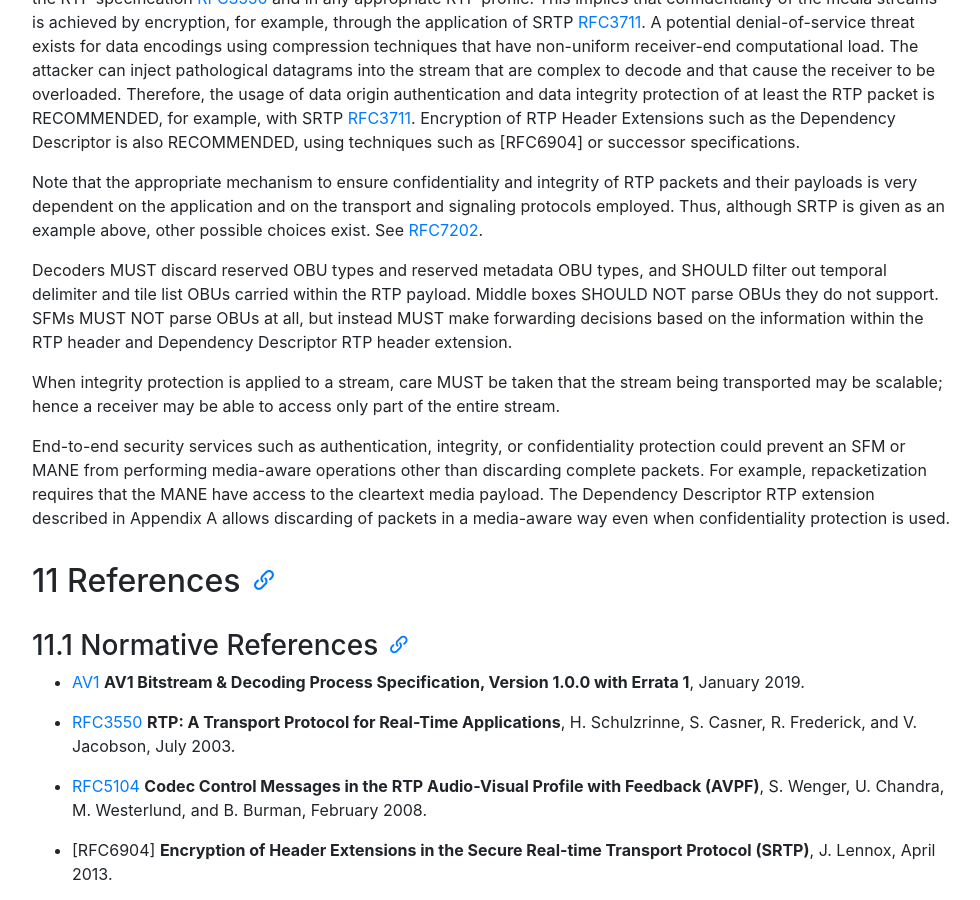
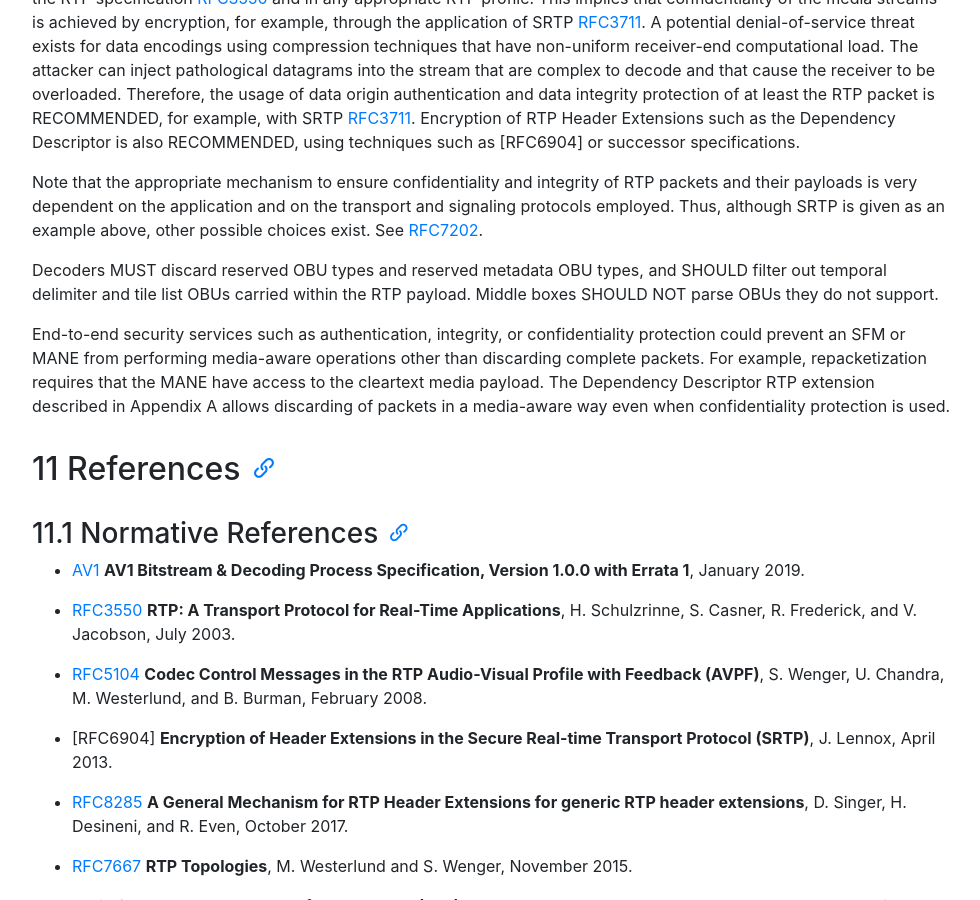
Before and after one commit to AOMediaCodec/av1-rtp-spec, a Jekyll site: the page built from index.md, in a window 1280 px wide and 900 px high, scrolled down 17851 px. Shown: the whole window, without its empty margins (53-1033 px from the left). Built offline with Jekyll 4.4.1, drawn with Linux system fonts in a browser that asks for light colours; nearby versions of some CDN libraries.

Commit message:
Update av1-rtp-spec.md (#192)

```diff
--- a/av1-rtp-spec.md
+++ b/av1-rtp-spec.md
@@ -615,9 +615,7 @@
 
 Note that the appropriate mechanism to ensure confidentiality and integrity of RTP packets and their payloads is very dependent on the application and on the transport and signaling protocols employed. Thus, although SRTP is given as an example above, other possible choices exist. See [RFC7202].
 
-Decoders MUST discard reserved OBU types and reserved metadata OBU types, and SHOULD filter out temporal delimiter and tile list OBUs carried within the RTP payload. Middle boxes SHOULD NOT parse OBUs they do not support. SFMs MUST NOT parse OBUs at all, but instead MUST make forwarding decisions based on the information within the RTP header and Dependency Descriptor RTP header extension.
-
-When integrity protection is applied to a stream, care MUST be taken that the stream being transported may be scalable; hence a receiver may be able to access only part of the entire stream.
+Decoders MUST discard reserved OBU types and reserved metadata OBU types, and SHOULD filter out temporal delimiter and tile list OBUs carried within the RTP payload. Middle boxes SHOULD NOT parse OBUs they do not support.
 
 End-to-end security services such as authentication, integrity, or confidentiality protection could prevent an SFM or MANE from performing media-aware operations other than discarding complete packets. For example, repacketization requires that the MANE have access to the cleartext media payload. The Dependency Descriptor RTP extension described in Appendix A allows discarding of packets in a media-aware way even when confidentiality protection is used.
 
```
